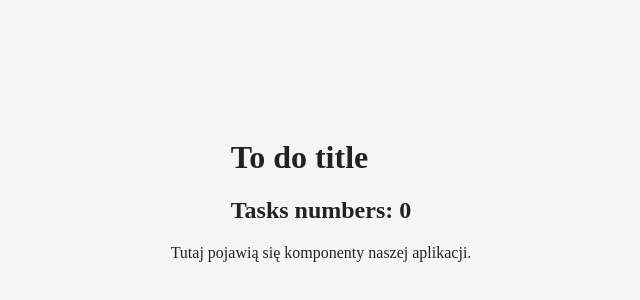
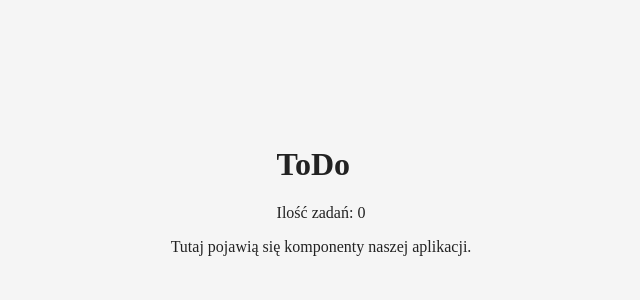
Before and after one commit to damianmichalski/webpack-todo, a React app: page / in a window 1280 px wide. Shown: the part 218-518 px from the top of the page, without its empty margins (327-967 px from the left). Built offline with nearby package versions, Linux system fonts and the light colour scheme.

Commit message:
Webpack - To Do - loader

```diff
--- a/index.html
+++ b/index.html
@@ -4,7 +4,8 @@
   <meta charset="UTF-8">
   <title>Webpack + React</title>
 </head>
-<body><div id="app"></div>
+<body>
+<div id="app"></div>
 <script src="build/app.bundle.js"></script>
 </body>
 </html>
--- a/src/components/Title.js
+++ b/src/components/Title.js
@@ -4,8 +4,8 @@ class Title extends React.Component {
   render() {
     return (
         <div className="title">
-          <h1>To do title</h1>
-          <h2>Tasks numbers: {this.props.itemTitle.length}</h2>
+          <h1>{this.props.title}</h1>
+          <p>Ilość zadań: {this.props.count}</p>
         </div>
     );
   }
--- a/src/containers/App.js
+++ b/src/containers/App.js
@@ -29,7 +29,8 @@ class App extends React.Component {
   render() {
     return (
         <div className={style.TodoApp}>
-          <Title itemTitle={this.state.data}/>
+
+          <Title title={'ToDo'} count={this.state.data.length}/>
           Tutaj pojawią się komponenty naszej aplikacji.
         </div>
     );
```
Also changed, not shown: 1 other file (tests, documents, lock files or other folders).
